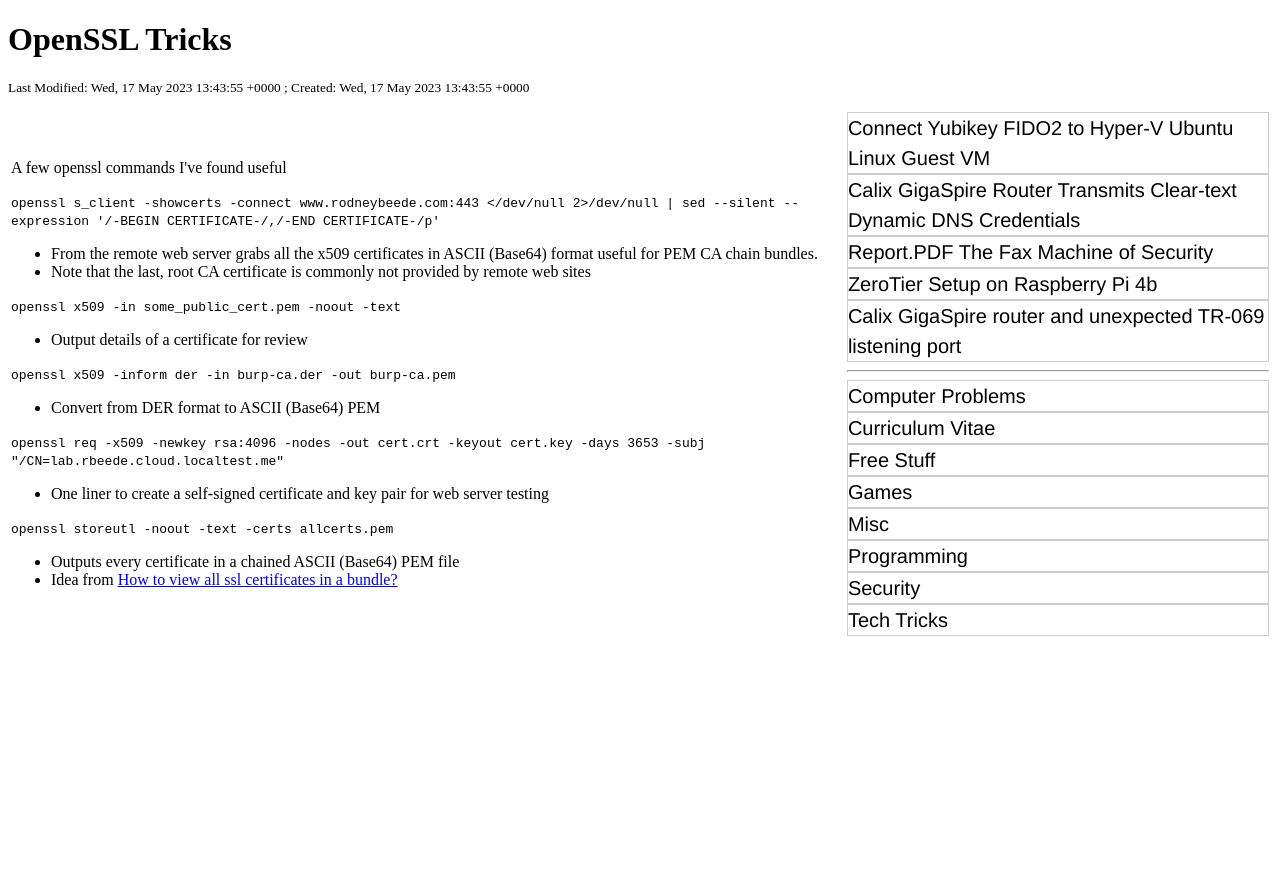
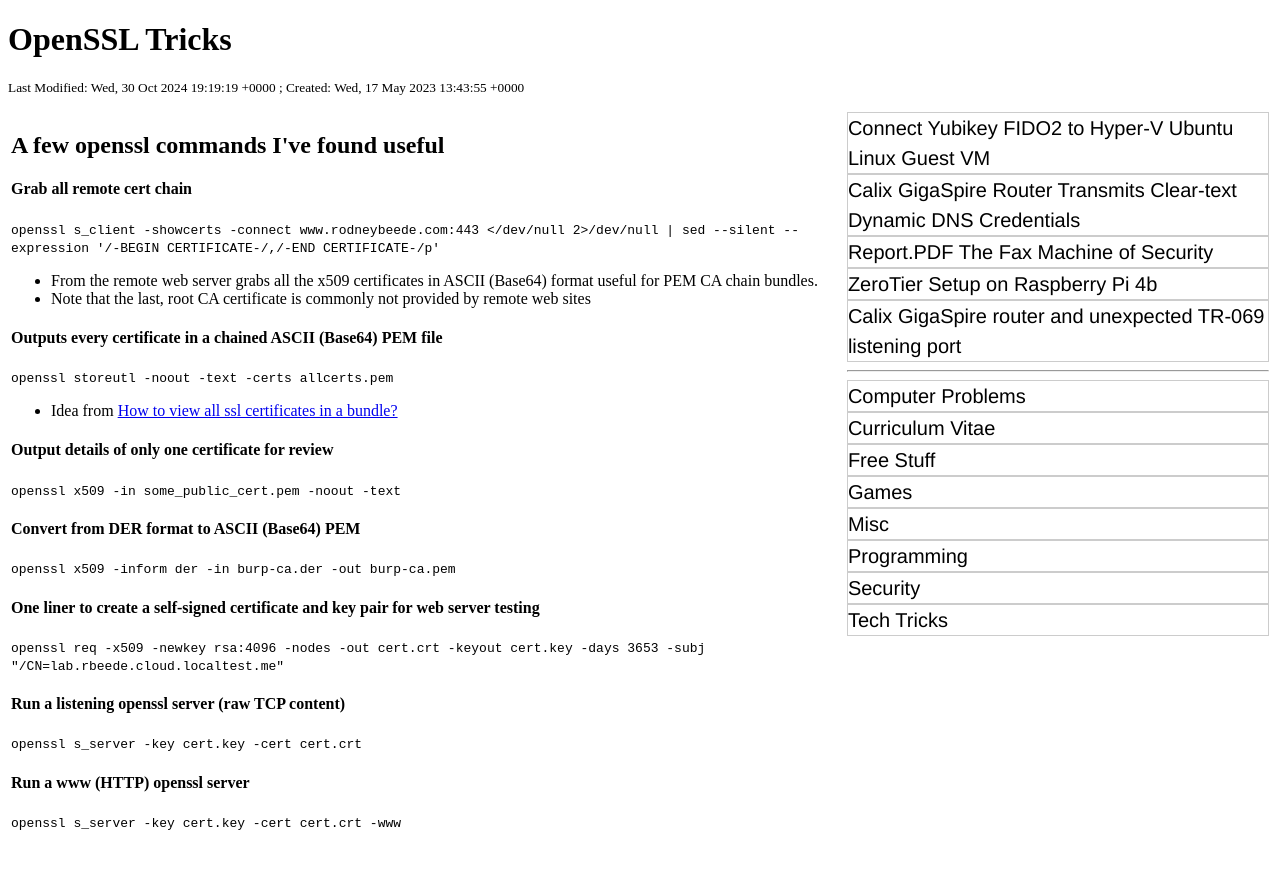
Before and after one commit to rbeede/rbeede.github.io, a Jekyll site: the page built from _posts/2023-05-17-openssl-tricks.html, in a window 1280 px wide. Shown: the top 869 px of the page. Built offline with Jekyll 4.4.1, drawn with Linux system fonts in a browser that asks for light colours.

Commit message:
Update 2023-05-17-openssl-tricks.html

```diff
--- a/_posts/2023-05-17-openssl-tricks.html
+++ b/_posts/2023-05-17-openssl-tricks.html
@@ -1,29 +1,36 @@
 ---
 creation_epoch: 1684331035
-lastmod_epoch: 1684331035
+lastmod_epoch: 1730315959
 categories: ['Tech Tricks']
 title: OpenSSL Tricks
 ---
 
-<p>A few openssl commands I've found useful</p>
+<h2>A few openssl commands I've found useful</h2>
 
+<h4>Grab all remote cert chain</h4>
 <code>openssl s_client -showcerts -connect www.rodneybeede.com:443 &lt;/dev/null 2&gt;/dev/null | sed --silent --expression &apos;/-BEGIN CERTIFICATE-/,/-END CERTIFICATE-/p&apos;</code>
 <ul>
 	<li>From the remote web server grabs all the x509 certificates in ASCII (Base64) format useful for PEM CA chain bundles.</li>
 	<li>Note that the last, root CA certificate is commonly not provided by remote web sites</li>
 </ul>
 
-<code>openssl x509 -in some_public_cert.pem -noout -text</code>
-<ul><li>Output details of a certificate for review</li></ul>
-
-<code>openssl x509 -inform der -in burp-ca.der -out burp-ca.pem</code>
-<ul><li>Convert from DER format to ASCII (Base64) PEM</li></ul>
-
-<code>openssl req -x509 -newkey rsa:4096 -nodes -out cert.crt -keyout cert.key -days 3653 -subj "/CN=lab.rbeede.cloud.localtest.me"</code>
-<ul><li>One liner to create a self-signed certificate and key pair for web server testing</li></ul>
-
+<h4>Outputs every certificate in a chained ASCII (Base64) PEM file</h4>
 <code>openssl storeutl -noout -text -certs allcerts.pem</code>
 <ul>
-	<li>Outputs every certificate in a chained ASCII (Base64) PEM file</li>
 	<li>Idea from <a href="https://serverfault.com/a/755815">How to view all ssl certificates in a bundle?</a></li>
 </ul>
+
+<h4>Output details of only one certificate for review</h4>
+<code>openssl x509 -in some_public_cert.pem -noout -text</code>
+
+<h4>Convert from DER format to ASCII (Base64) PEM</h4>
+<code>openssl x509 -inform der -in burp-ca.der -out burp-ca.pem</code>
+
+<h4>One liner to create a self-signed certificate and key pair for web server testing</h4>
+<code>openssl req -x509 -newkey rsa:4096 -nodes -out cert.crt -keyout cert.key -days 3653 -subj "/CN=lab.rbeede.cloud.localtest.me"</code>
+
+<h4>Run a listening openssl server (raw TCP content)</h4>
+<code>openssl s_server -key cert.key -cert cert.crt</code>
+
+<h4>Run a www (HTTP) openssl server</h4>
+<code>openssl s_server -key cert.key -cert cert.crt -www</code>
```
